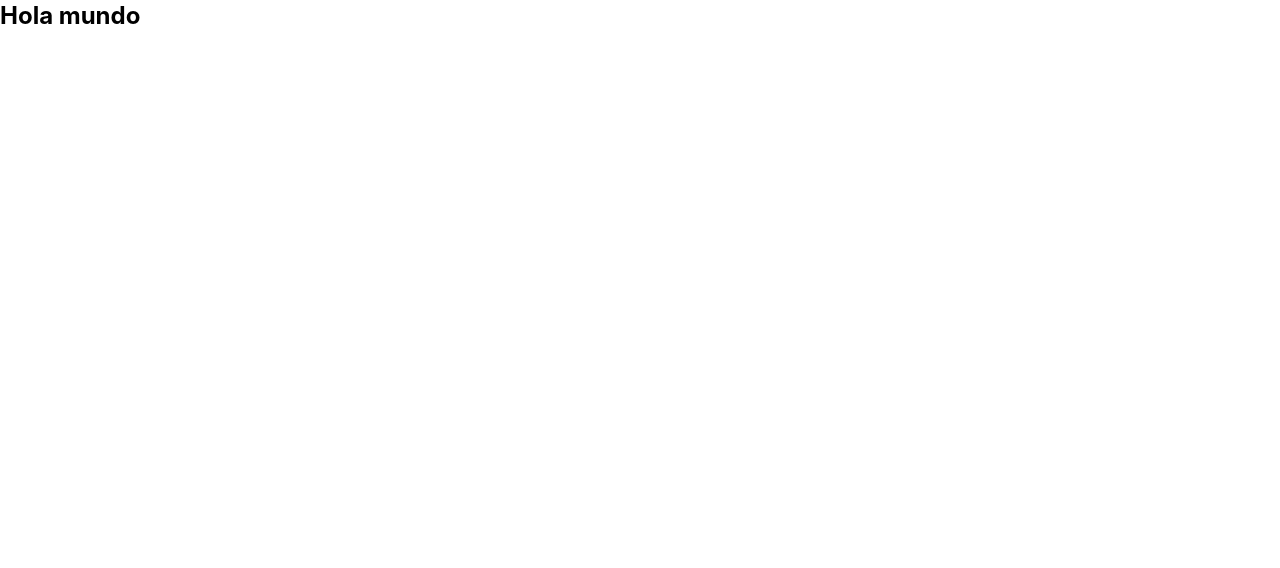
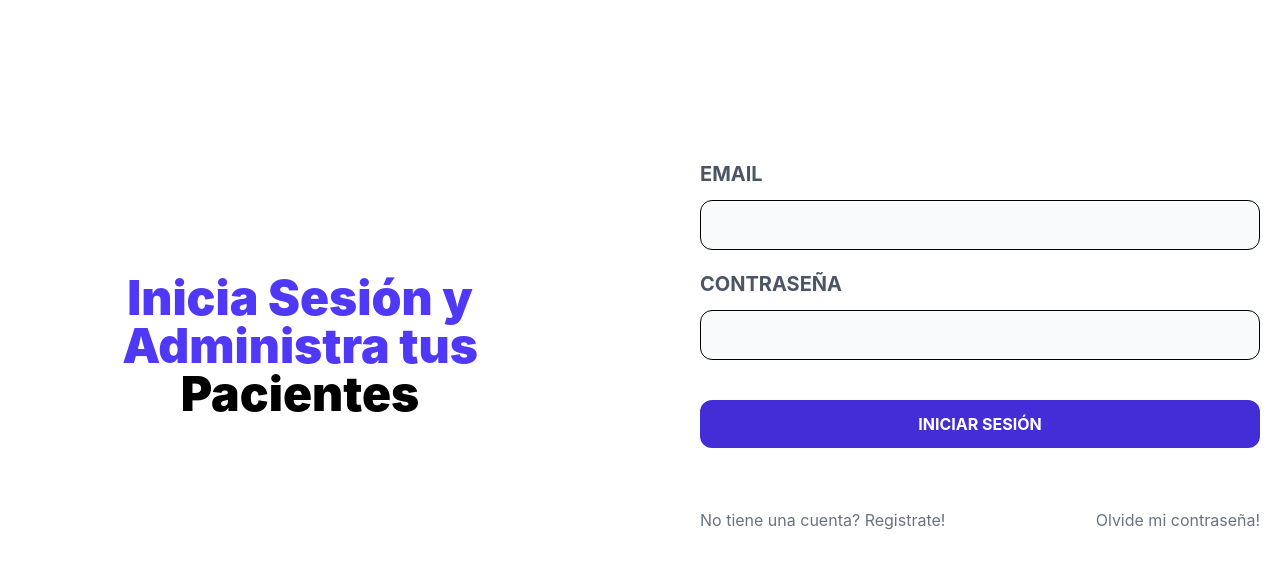
Before and after one commit to eliascaceresy/apv_frontend, a React (Vite) app: page / in a window 1280 px wide. Shown: the top 568 px of the page. Built offline with nearby package versions, Linux system fonts and the light colour scheme.

Commit message:
[Creando Vista Login]

```diff
--- a/package.json
+++ b/package.json
@@ -13,6 +13,7 @@
     "@tailwindcss/vite": "^4.3.5",
     "react": "^19.3.1",
     "react-dom": "^19.3.1",
+    "react-router": "^8.5.1",
     "tailwindcss": "^4.3.5"
   },
   "devDependencies": {
--- a/src/App.jsx
+++ b/src/App.jsx
@@ -1,9 +1,23 @@
-import { useState } from "react";
+import { Routes, Route } from "react-router";
+import AuthLayout from "./layout/AuthLayout";
+import Login from "./components/auth/Login";
+import NewAccount from "./components/auth/NewAccount";
+import ConfirmAccount from "./components/auth/ConfirmAccount";
+import ForgetPassword from "./components/auth/ForgetPassword";
+import ChangePassword from "./components/auth/ChangePassword";
 
 function App() {
-  const [count, setCount] = useState(0);
-
-  return <h1 className="font-bold text-2xl">Hola mundo</h1>;
+  return (
+    <Routes>
+      <Route path="/" element={<AuthLayout />}>
+        <Route index element={<Login />}></Route>
+        <Route path="register" element={<NewAccount />}></Route>
+        <Route path="confirm_account/:token" element={<ConfirmAccount />}></Route>
+        <Route path="forget_password" element={<ForgetPassword />}></Route>
+        <Route path="change_password/:token" element={<ChangePassword />}></Route>
+      </Route>
+    </Routes>
+  );
 }
 
 export default App;
--- /dev/null
+++ b/src/components/auth/ChangePassword.jsx
@@ -0,0 +1,5 @@
+const ChangePassword = () => {
+  return <div>ChangePassword</div>;
+};
+
+export default ChangePassword;
--- /dev/null
+++ b/src/components/auth/ConfirmAccount.jsx
@@ -0,0 +1,5 @@
+const ConfirmAccount = () => {
+  return <div>ConfirmAccount</div>;
+};
+
+export default ConfirmAccount;
--- /dev/null
+++ b/src/components/auth/ForgetPassword.jsx
@@ -0,0 +1,5 @@
+const ForgetPassword = () => {
+  return <div>ForgetPassword</div>;
+};
+
+export default ForgetPassword;
--- /dev/null
+++ b/src/components/auth/Login.jsx
@@ -0,0 +1,40 @@
+import { Link } from "react-router";
+
+const Login = () => {
+  return (
+    <>
+      <div>
+        <h1 className="text-indigo-600 font-black text-5xl text-center">
+          Inicia Sesión y Administra tus <span className="text-black">Pacientes</span>
+        </h1>
+      </div>
+      <div>
+        <form>
+          <div className="my-5">
+            <label className="uppercase text-gray-600 block text-xl font-bold">Email</label>
+            <input type="email" className="border w-full p-3 mt-3 bg-gray-50 rounded-xl" />
+          </div>
+          <div className="my-5">
+            <label className="uppercase text-gray-600 block text-xl font-bold">Contraseña</label>
+            <input type="password" className="border w-full p-3 mt-3 bg-gray-50 rounded-xl" />
+          </div>
+          <input
+            type="submit"
+            value="Iniciar Sesión"
+            className="bg-indigo-700 w-full py-3 rounded-xl text-white uppercase font-bold mt-5 hover:cursor-pointer hover:bg-indigo-800"
+          />
+        </form>
+        <nav className="mt-10 lg:flex lg:justify-between">
+          <Link to="/new_account" className="block text-cener my-5 text-gray-500">
+            No tiene una cuenta? Registrate!
+          </Link>
+          <Link to="/forget_password" className="block text-cener my-5 text-gray-500">
+            Olvide mi contraseña!
+          </Link>
+        </nav>
+      </div>
+    </>
+  );
+};
+
+export default Login;
--- /dev/null
+++ b/src/components/auth/NewAccount.jsx
@@ -0,0 +1,5 @@
+const NewAccount = () => {
+  return <div>NewAccount</div>;
+};
+
+export default NewAccount;
--- /dev/null
+++ b/src/layout/AuthLayout.jsx
@@ -0,0 +1,13 @@
+import { Outlet } from "react-router";
+
+const AuthLayout = () => {
+  return (
+    <>
+      <main className="container mx-auto md:grid md:grid-cols-2 mt-30 gap-30 p-5 items-center">
+        <Outlet />
+      </main>
+    </>
+  );
+};
+
+export default AuthLayout;
--- a/src/main.jsx
+++ b/src/main.jsx
@@ -1,10 +1,13 @@
 import { StrictMode } from "react";
 import { createRoot } from "react-dom/client";
+import { BrowserRouter } from "react-router";
 import "./assets/application.css";
 import App from "./App.jsx";
 
 createRoot(document.getElementById("root")).render(
   <StrictMode>
-    <App />
+    <BrowserRouter>
+      <App />
+    </BrowserRouter>
   </StrictMode>,
 );
```
Also changed, not shown: 1 other file (tests, documents, lock files or other folders).
